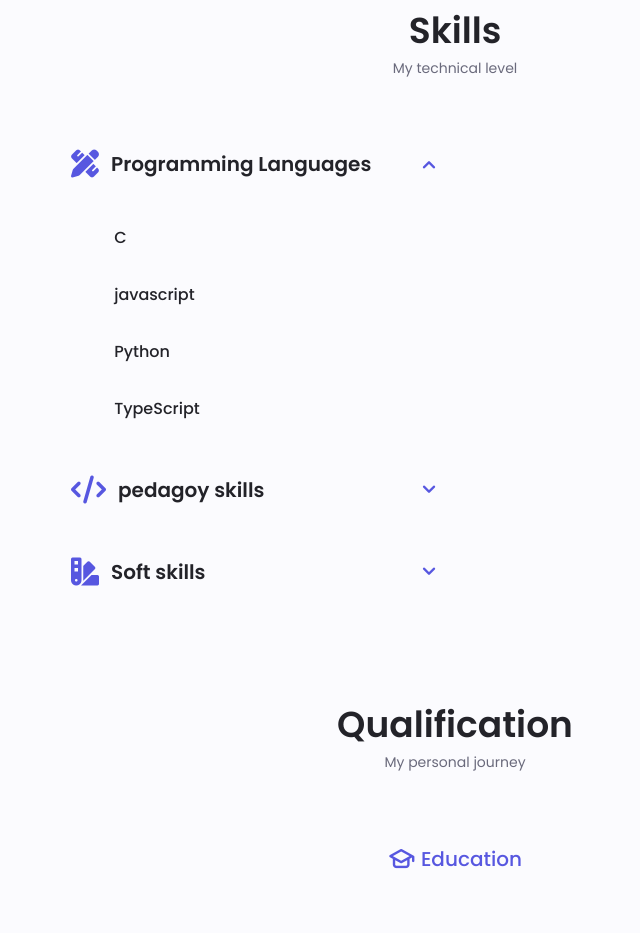
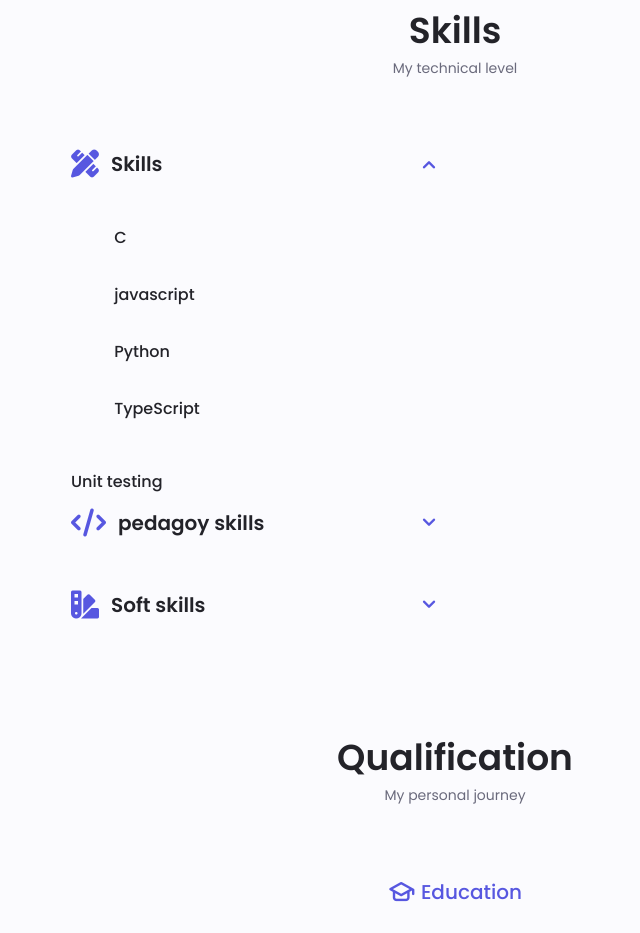
Before and after one commit to yadi09/yadamzer, a plain HTML site: page index.html in a window 1280 px wide. Shown: the part 1659-2592 px from the top of the page, without its empty margins (185-825 px from the left). Drawn offline with nearby package versions, Linux system fonts and the light colour scheme.

Commit message:
Update index.html

```diff
--- a/index.html
+++ b/index.html
@@ -200,7 +200,7 @@
                 <i class="fas fa-pencil-ruler skills__icon"></i>
 
                 <div>
-                  <h1 class="skills__title">Programming Languages</h1>
+                  <h1 class="skills__title">Skills</h1>
                 </div>
 
                 <i class="uil uil-angle-down skills__arrow"></i>
@@ -220,12 +220,6 @@
                       <h3 class="skills__name">javascript</h3>
                     </div>
 
-<!--                   </div>
-                  <div class="skills__data">
-                    <div class="skills__titles">
-                      <h3 class="skills__name">React</h3>
-                    </div> -->
-
                   </div>
                   <div class="skills__data">
                     <div class="skills__titles">
@@ -238,6 +232,13 @@
                       <h3 class="skills__name">TypeScript</h3>
                     </div>
                 </div>
+
+                </div>
+                  <div class="skills__data">
+                    <div class="skills__titles">
+                      <h3 class="skills__name">Unit testing</h3>
+                    </div>
+
 
 
               </div>
```
